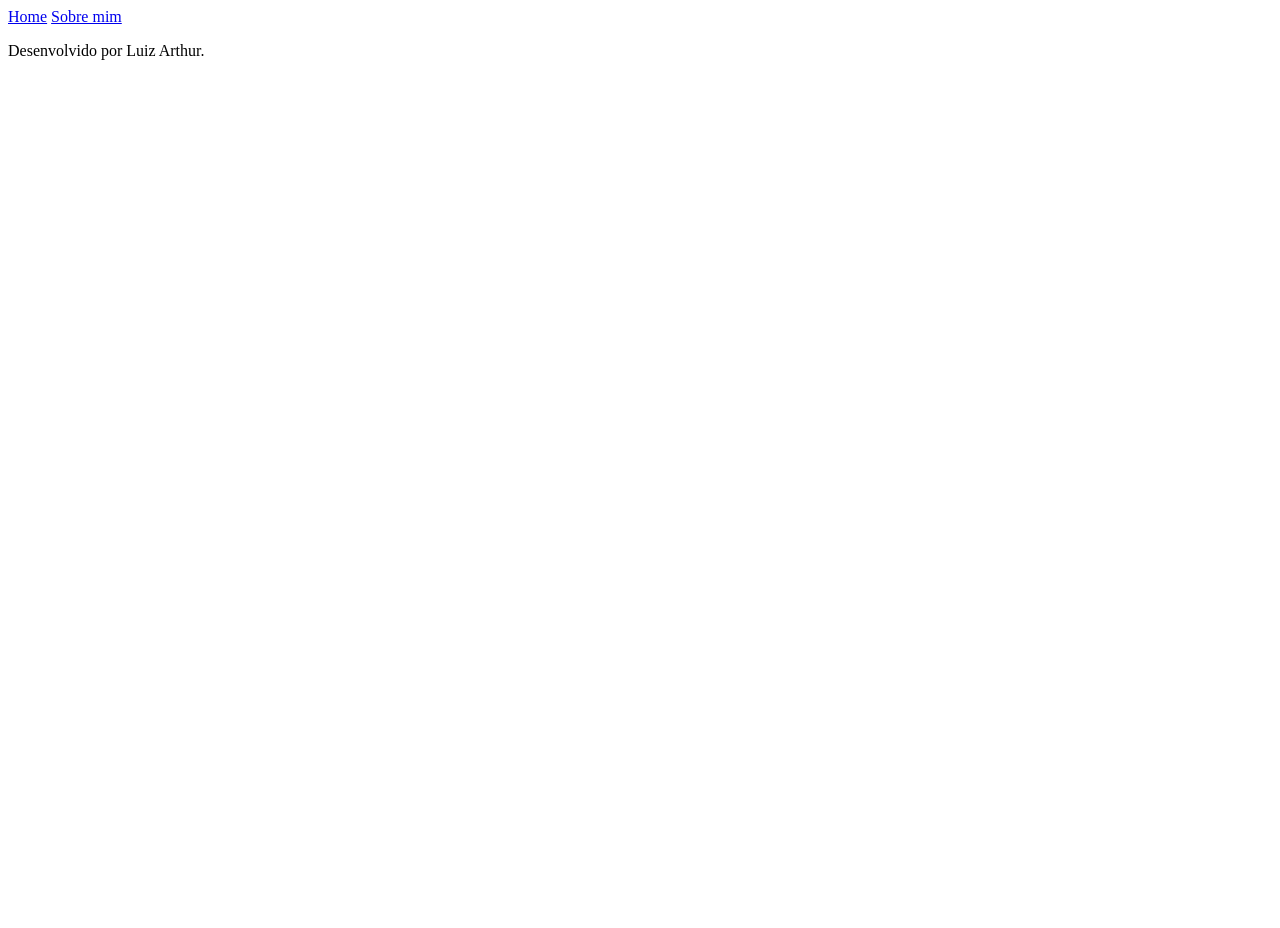
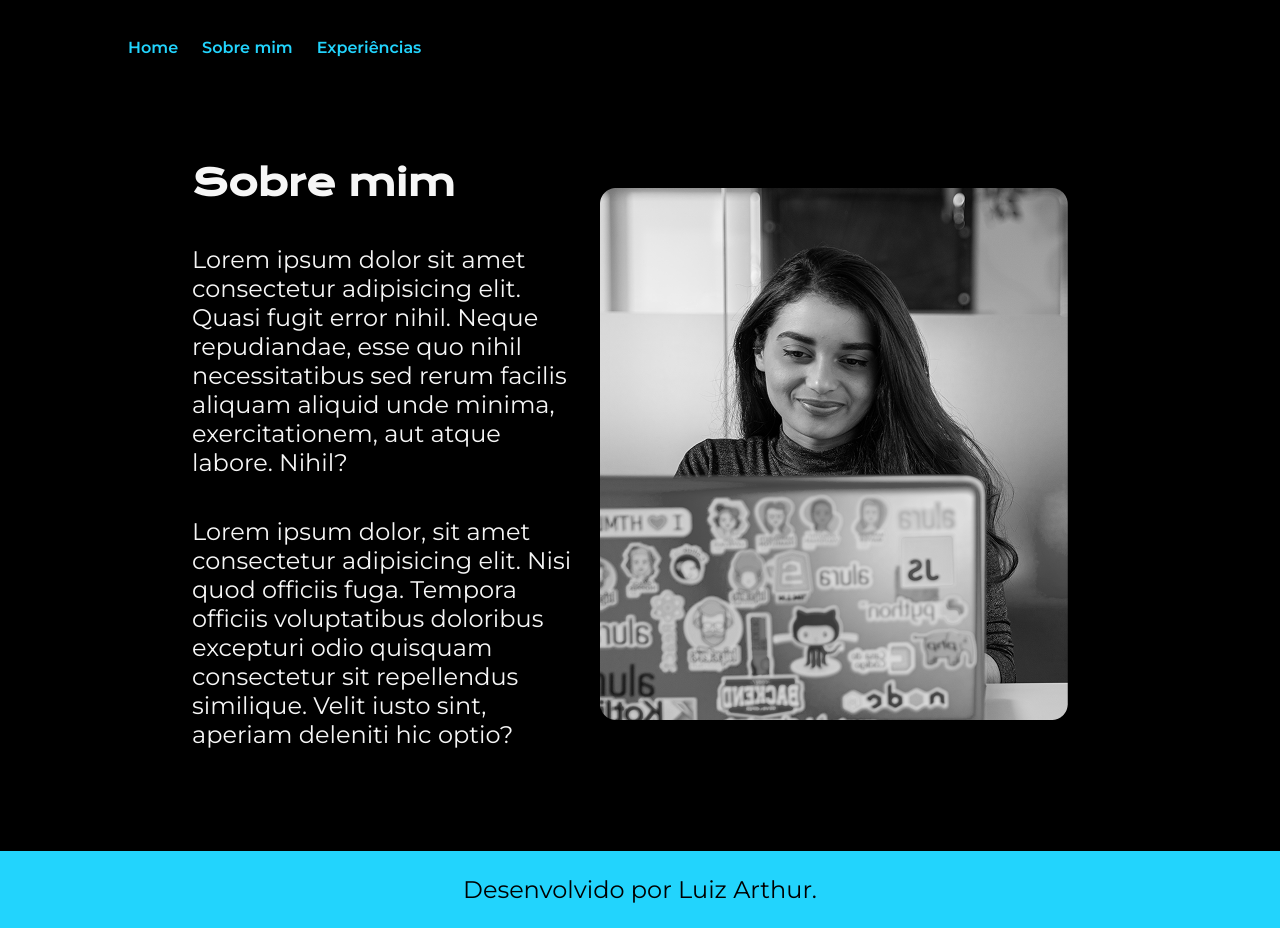
Before and after one commit to 7luizarthu/Portfolio_alura, a plain HTML site: page About.html in a window 1280 px wide. Before the commit the page ends 800 px from the top, so only its background shows below. Drawn offline with nearby package versions, Linux system fonts and the light colour scheme.

Commit message:
Criação da pagina experiences e ajuste no CSS

```diff
--- a/About.html
+++ b/About.html
@@ -4,17 +4,27 @@
     <meta charset="UTF-8">
     <meta name="viewport" content="width=device-width, initial-scale=1.0">
     <title>Sobre mim</title>
+    <link rel="stylesheet" href="./styles/style.css">
 </head>
 <body>
     <header>
         <nav class="menu">
             <a class="menu_link" href="index.html">Home</a>
             <a class="menu_link" href="about.html">Sobre mim</a>
+            <a class="menu_link" href="experiences.html">Experiências</a>
         </nav>
     </header>
-    <main></main>
+    <main class="apresentacao">
+<section class="apresentacao_conteudo">
+    <h1 class="apresentacao_conteudo_titulo">Sobre mim</h1>
+    <p class="apresentacao_conteudo_texto">Lorem ipsum dolor sit amet consectetur adipisicing elit. Quasi fugit error nihil. Neque repudiandae, esse quo nihil necessitatibus sed rerum facilis aliquam aliquid unde minima, exercitationem, aut atque labore. Nihil?</p>
+    <p class="apresentacao_conteudo_texto">Lorem ipsum dolor, sit amet consectetur adipisicing elit. Nisi quod officiis fuga. Tempora officiis voluptatibus doloribus excepturi odio quisquam consectetur sit repellendus similique. Velit iusto sint, aperiam deleniti hic optio?</p>
+</section>
+<img class = "image" src="./assets/Rectangle 47.png" alt="Foto da Joana Santos programando">
+
+    </main>
     <footer class="rodape">
-        <p>Desenvolvido por Luiz Arthur.</p>
+        <p >Desenvolvido por Luiz Arthur.</p>
    </footer>
 
 </body>
--- a/styles/style.css
+++ b/styles/style.css
@@ -1,32 +1,41 @@
 
 @import url('https://fonts.googleapis.com/css2?family=Krona+One&family=Montserrat:ital,wght@0,100..900;1,100..900&display=swap');
+:root{
+  --cor-primaria: #000000;
+  --cor-secundaria: #F6F6F6;
+  --cor-terciaria: #22D4FD;
+  --cor-hover: #272727;
+  --fonte-primaria: "Krona One", sans-serif;
+  --fonte-secundaria: "Montserrat", sans-serif;
+}
+
 * {
     margin: 0;
     padding: 0;
 }
 body {
    box-sizing: border-box;
-   background-color: #000000;
-   color: #F6F6F6;
+   background-color: var(--cor-primaria);
+   color: var(--cor-secundaria);
 }
 
 .menu{
 display: flex;
-gap: 10px;
+gap: 24px;
 padding: 3% 0% 0% 10%;
 
 }
 
 .menu_link{
-color: #22D4FD;
+color: var(--cor-terciaria);
 text-decoration: none;
-font-family: "Montserrat", sans-serif;
+font-family: var(--fonte-secundaria);
 font-weight: 600;
 
 
 }
 .titulo-destaque {
-color: #22D4FD;
+color: var(--cor-terciaria);
 }
 .apresentacao {
   display: flex;
@@ -42,11 +51,11 @@ color: #22D4FD;
 }
 .apresentacao_conteudo_titulo {
   font-size: 36px;
-  font-family: "Krona One", sans-serif;
+  font-family: var(--fonte-primaria);
 }
 .apresentacao_conteudo_texto {
    font-size: 24px;
-   font-family: "Montserrat", sans-serif;
+   font-family: var(--fonte-secundaria);
 }
 
 .apresentacao_links {
@@ -57,7 +66,7 @@ color: #22D4FD;
    gap: 32px;
 }
 .apresentacao_link_subtitulo{
-  font-family: "Krona One", sans-serif;
+  font-family: var(--fonte-primaria);
   font-weight: 400;
   font-size: 24px;
 
@@ -67,17 +76,17 @@ color: #22D4FD;
   width: 378px;
   text-align: center;
   border-radius: 8px;
-  border: 2px solid #22D4FD;
+  border: 2px solid var(--cor-terciaria);
   font-size: 24px;
   padding: 21.5px 0;
   text-decoration: none;
-  color: #F6F6F6;
-  font-family: "Montserrat", sans-serif;
+  color: var(--cor-secundaria);
+  font-family: var(--fonte-secundaria);
   font-weight: 600;
 }
 
 .botoes:hover{
-  background-color: #22D4FD;
+  background-color: var(--cor-hover);
 }
 
 .image{
@@ -86,9 +95,9 @@ color: #22D4FD;
 
 .rodape{
 padding: 24px;
-color: #000000;
-background-color: #22D4FD;
-font-family: "Montserrat", sans-serif;
+color: var(--cor-primaria);
+background-color: var(--cor-terciaria);
+font-family: var(--fonte-secundaria);
 font-weight: 400;
 font-size: 24px;
 text-align: center;
```
Also changed, not shown: experiences.html (added, +43 -0 lines), index.html (+1 -0 lines).
